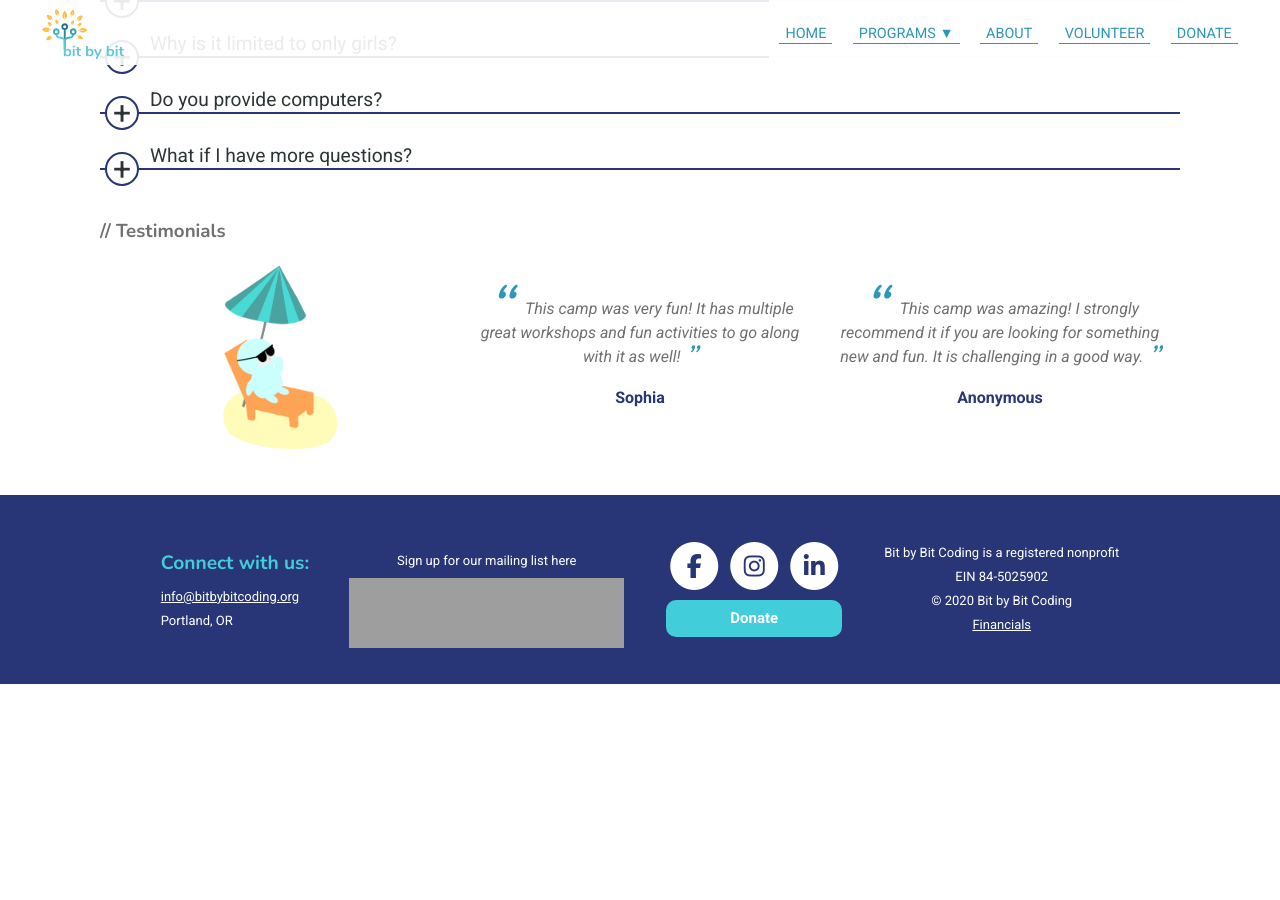
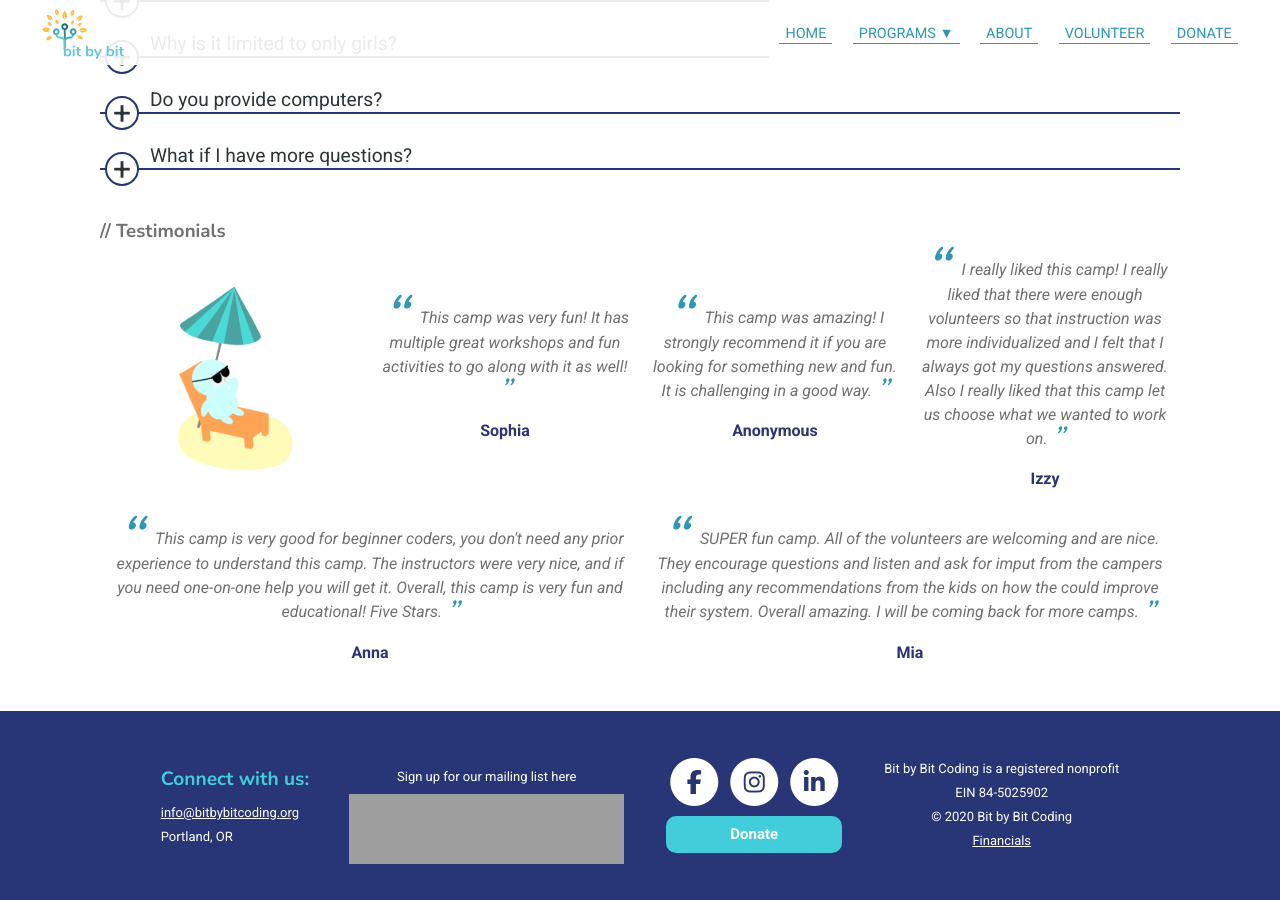
Before and after one commit to bit-by-bit-coding/bxb-website, a Jekyll site: the page built from helloworld.html, in a window 1280 px wide and 900 px high, scrolled down 1547 px. Built offline with Jekyll 4.4.1, drawn with Linux system fonts in a browser that asks for light colours; nearby versions of some CDN libraries; before the commit the page ends 2231 px from its top, so only the background shows below that; grey boxes are pictures that could not be loaded.

Commit message:
adding 3 new testimonials

```diff
--- a/helloworld.html
+++ b/helloworld.html
@@ -167,5 +167,29 @@ style: programdetails.css
             </em>
             <p><strong class="author">Anonymous</strong></p>
         </span>
+        <span class="testimonial-item centertext" id="zadie">
+            <em>
+                I really liked this camp! I really liked that there were enough volunteers so that instruction was
+                more individualized and I felt that I always got my questions answered. Also I really liked that
+                this camp let us choose what we wanted to work on.
+            </em>
+            <p><strong class="author">Izzy</strong></p>
+        </span>
+        <span class="testimonial-item centertext" id="zadie">
+            <em>
+                This camp is very good for beginner coders, you don't need any prior experience to understand
+                this camp. The instructors were very nice, and if you need one-on-one help you
+                will get it. Overall, this camp is very fun and educational! Five Stars.
+            </em>
+            <p><strong class="author">Anna</strong></p>
+        </span>
+        <span class="testimonial-item centertext" id="zadie">
+            <em>
+                SUPER fun camp. All of the volunteers are welcoming and are nice. They encourage questions and
+                listen and ask for imput from the campers including any recommendations from the kids on how
+                the could improve their system. Overall amazing. I will be coming back for more camps.
+            </em>
+            <p><strong class="author">Mia</strong></p>
+        </span>
     </div>
 </div>
```
